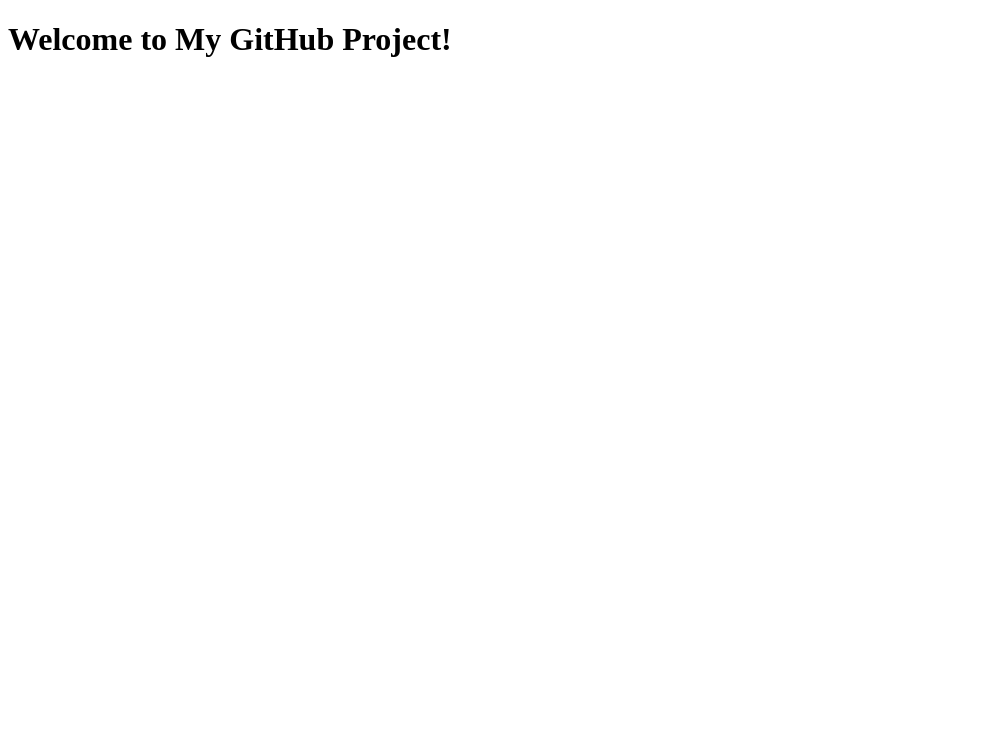
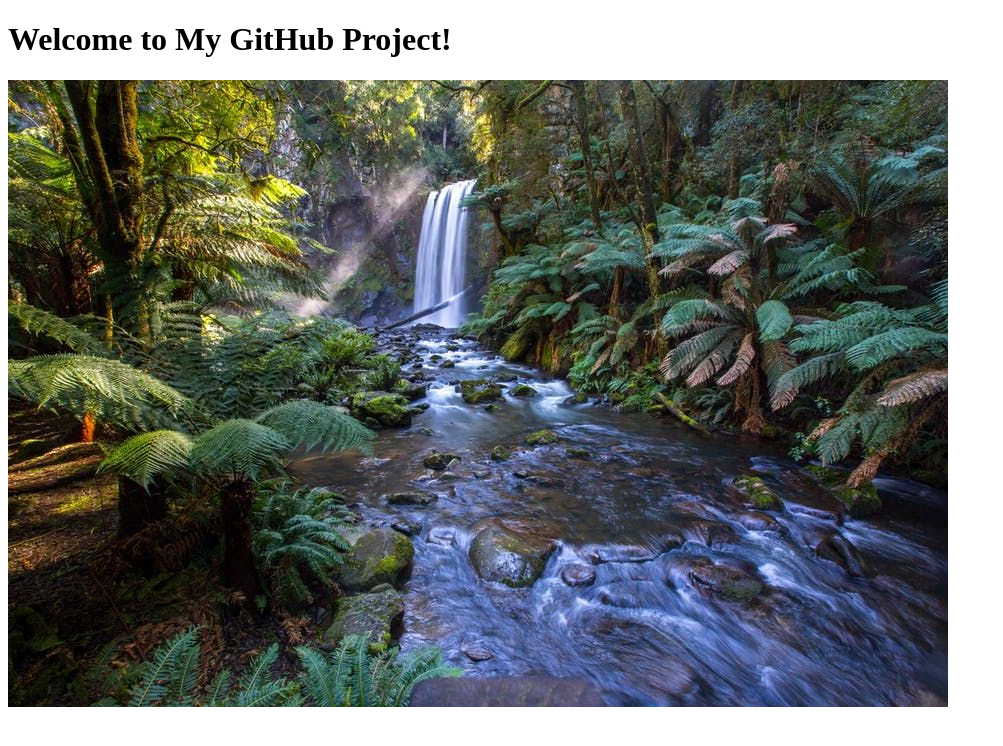
Before and after one commit to CarlosEBressan/Faculdade1, a plain HTML site: page index.html in a window 1280 px wide. Shown: the whole page, without its empty margins (0-1003 px from the left). Drawn offline with Linux system fonts and the light colour scheme.

Commit message:
Update index.html

```diff
--- a/index.html
+++ b/index.html
@@ -7,5 +7,6 @@
 </head>
 <body>
     <h1>Welcome to My GitHub Project!</h1>
+    <img src="imagens/cachoeira.jpg" alt="A cachoeira acalma e fortalece!">
 </body>
 </html>
```
